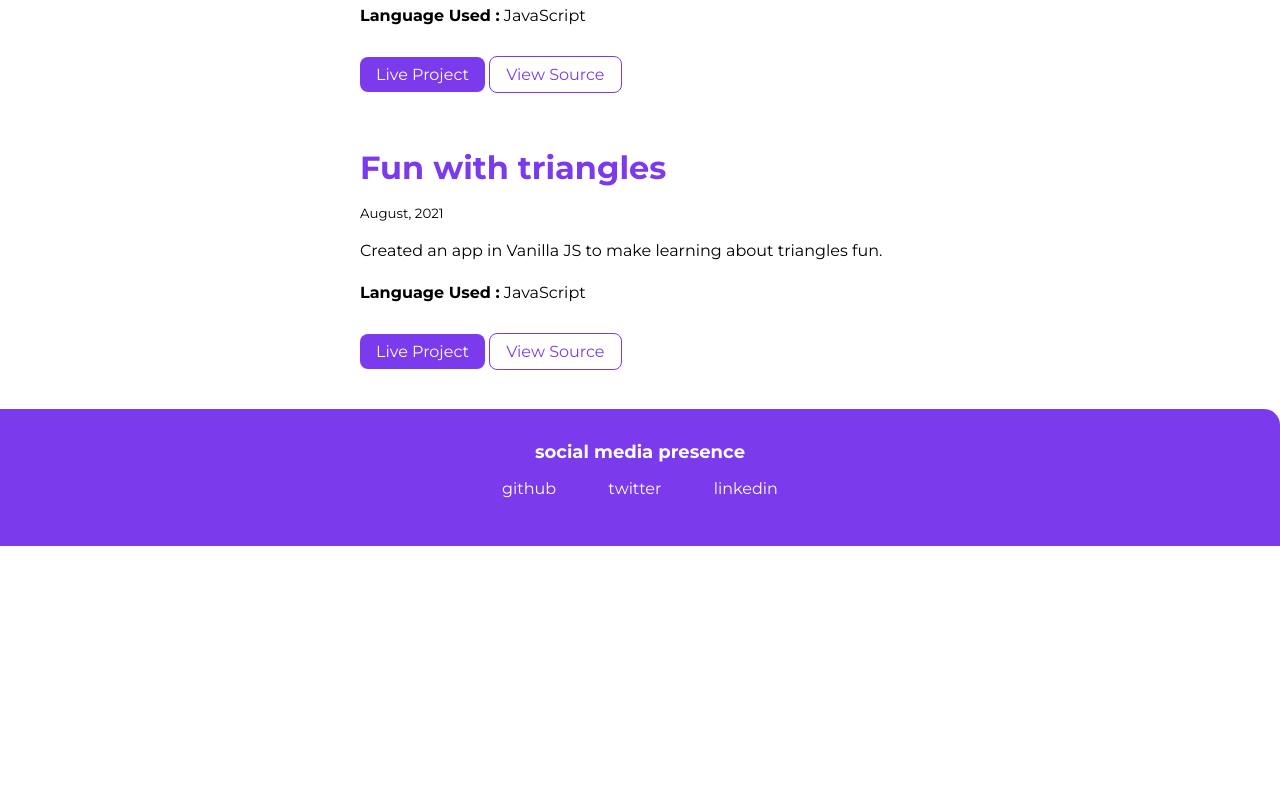
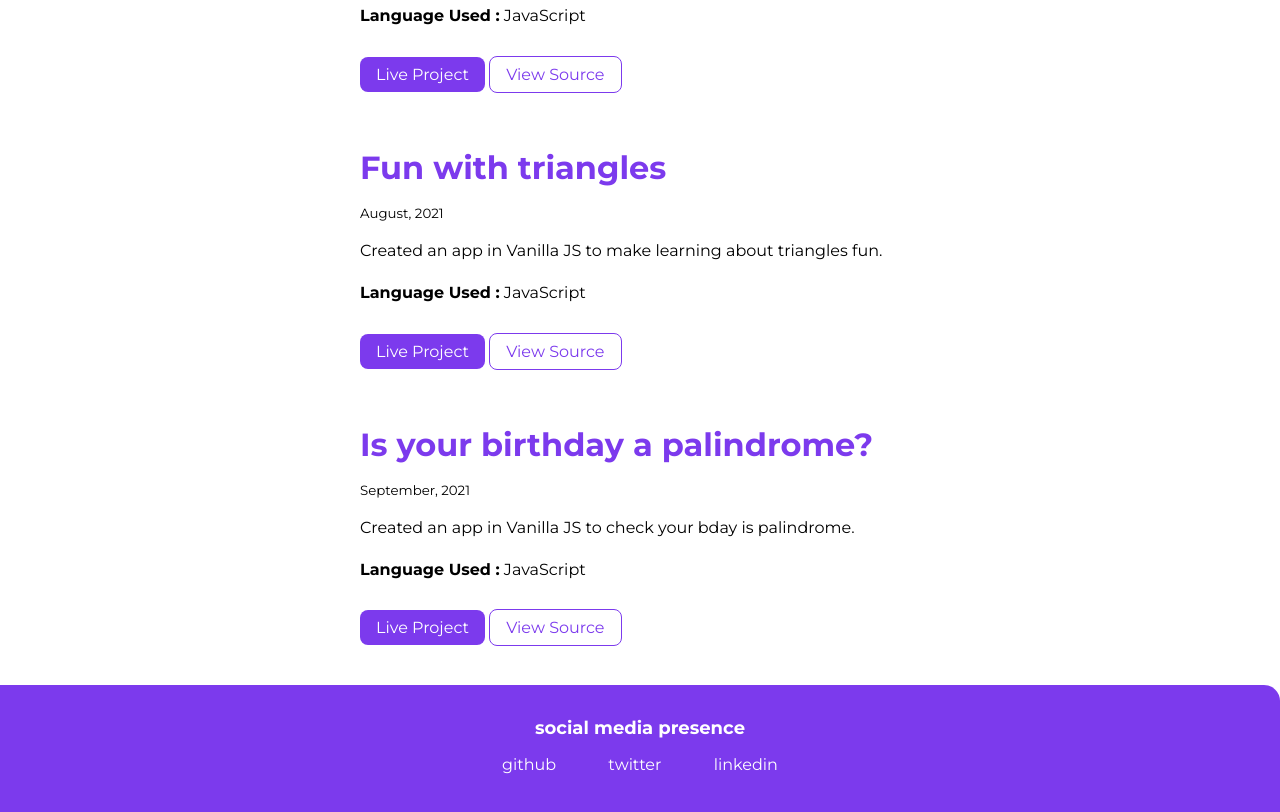
Before and after one commit to Tanjil007/Portfolio, a plain HTML site: page projects.html in a window 1280 px wide. Shown: the part 3733-4545 px from the top of the page. Before the commit the page ends 4279 px from the top, so only its background shows below. Drawn offline with Linux system fonts and the light colour scheme.

Commit message:
docx updated

```diff
--- a/projects.html
+++ b/projects.html
@@ -154,6 +154,16 @@
 				<a class="link link-secondary" href="https://github.com/Tanjil007/mark12-fun-with-triangle">View Source</a>
 			</div>
 		</li>
+		<li>
+			<div class="container container-center">
+				<h1 class="hero-span">Is your birthday a palindrome?</h1>
+				<small>September, 2021</small>
+				<p>Created an app in Vanilla JS to check your bday is palindrome.</p>
+				<p><strong>Language Used :</strong> JavaScript</p> <br>
+				<a class="link link-primary" href="https://yourbdaylucky.netlify.app/https://github.com/Tanjil007/mark13-Is-your-birthday-a-palindrome">Live Project</a>
+				<a class="link link-secondary" href="https://github.com/Tanjil007/mark12-fun-with-triangle">View Source</a>
+			</div>
+		</li>
 	</ul>
 	<footer class="footer">
 		<div class="footer-header">social media presence</div>
```
